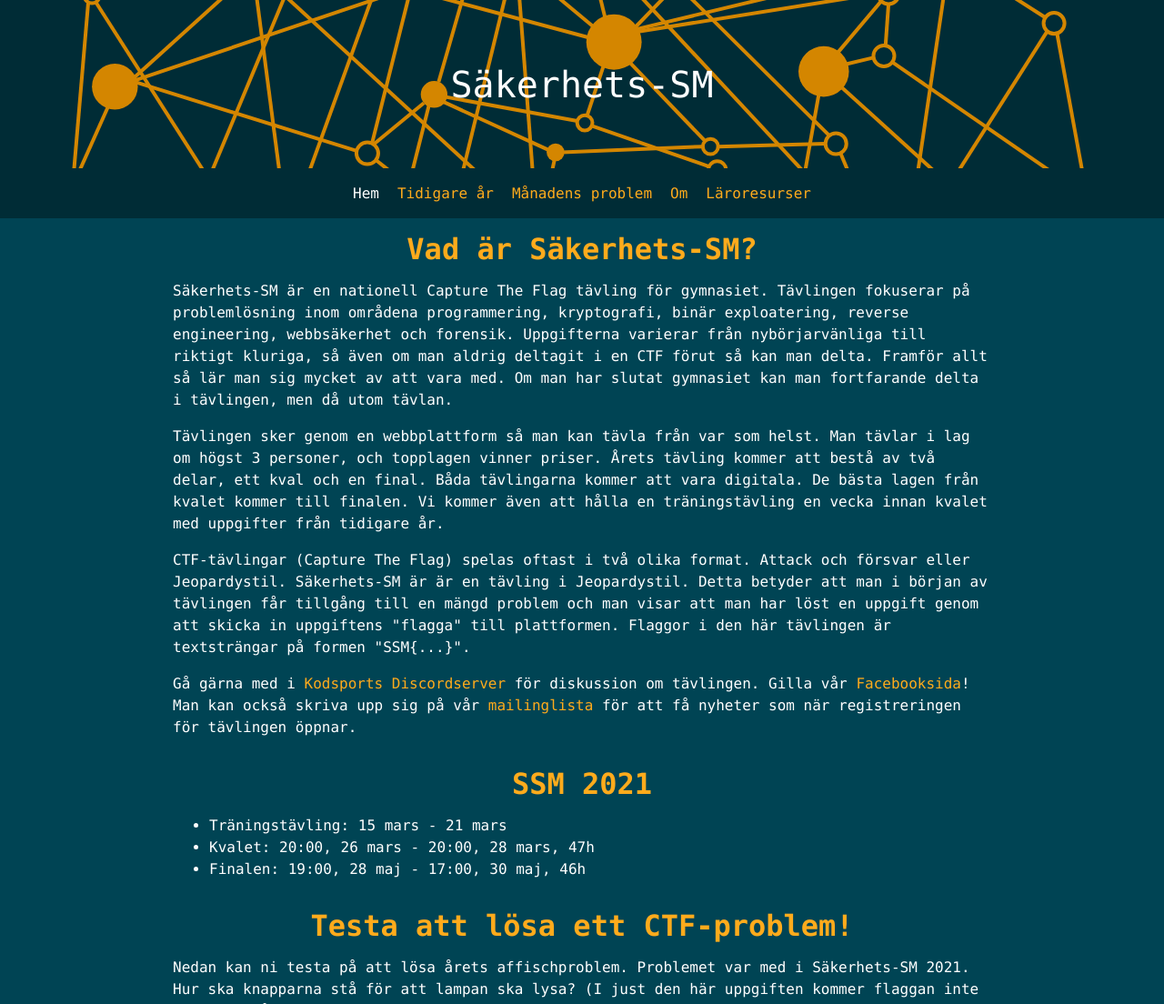
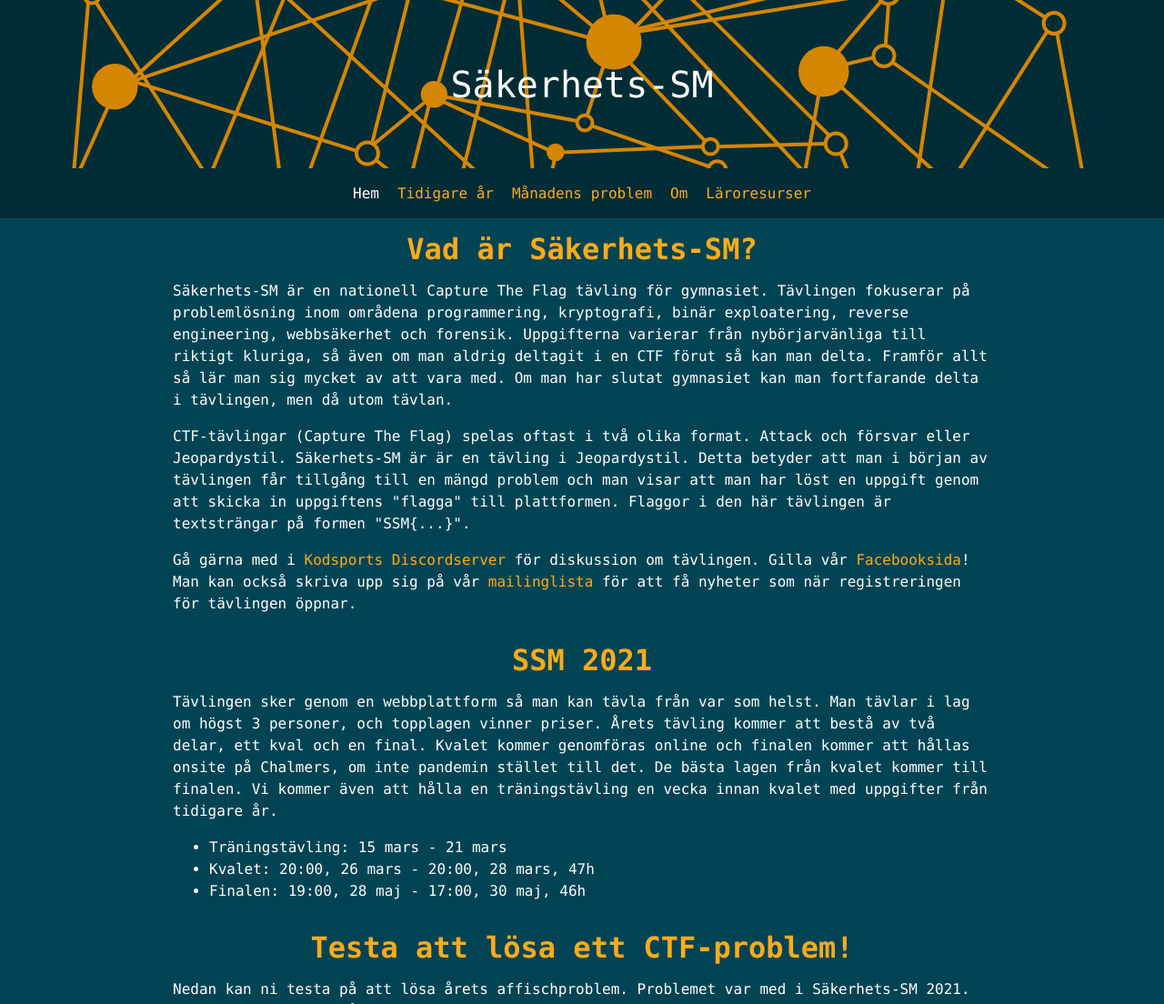
Before and after one commit to sakerhetssm/sakerhetssm.github.io, a Gatsby site: page / in a window 1280 px wide. Shown: the top 1104 px of the page at 91% size. Built offline with nearby package versions, Linux system fonts and the light colour scheme; Gatsby itself is replaced by a stand-in of ours.

Commit message:
Move a paragraph and mark final as onsite

```diff
--- a/src/pages/index.js
+++ b/src/pages/index.js
@@ -14,11 +14,12 @@ const IndexPage = () => {
     <MainLayout>
       <h1>Vad är Säkerhets-SM?</h1>
       <p>Säkerhets-SM är en nationell Capture The Flag tävling för gymnasiet. Tävlingen fokuserar på problemlösning inom områdena programmering, kryptografi, binär exploatering, reverse engineering, webbsäkerhet och forensik. Uppgifterna varierar från nybörjarvänliga till riktigt kluriga, så även om man aldrig deltagit i en CTF förut så kan man delta. Framför allt så lär man sig mycket av att vara med. Om man har slutat gymnasiet kan man fortfarande delta i tävlingen, men då utom tävlan.</p>
-      <p>Tävlingen sker genom en webbplattform så man kan tävla från var som helst. Man tävlar i lag om högst 3 personer, och topplagen vinner priser. Årets tävling kommer att bestå av två delar, ett kval och en final. Båda tävlingarna kommer att vara digitala. De bästa lagen från kvalet kommer till finalen. Vi kommer även att hålla en träningstävling en vecka innan kvalet med uppgifter från tidigare år.</p>
       <p>CTF-tävlingar (Capture The Flag) spelas oftast i två olika format. Attack och försvar eller Jeopardystil. Säkerhets-SM är är en tävling i Jeopardystil. Detta betyder att man i början av tävlingen får tillgång till en mängd problem och man visar att man har löst en uppgift genom att skicka in uppgiftens "flagga" till plattformen. Flaggor i den här tävlingen är textsträngar på formen "SSM{"{"}...{"}"}".</p>
       <p>Gå gärna med i <a href="https://discord.gg/edKFKKU">Kodsports Discordserver</a> för diskussion om tävlingen. Gilla vår <a href="https://www.facebook.com/sakerhetssm">Facebooksida</a>! Man kan också skriva upp sig på vår <a href="https://cdn.forms-content.sg-form.com/338d60af-6184-11eb-8f8c-86607a56e162">mailinglista</a> för att få nyheter som när registreringen för tävlingen öppnar.</p>
 
       <h1>SSM 2021</h1>
+      <p>Tävlingen sker genom en webbplattform så man kan tävla från var som helst. Man tävlar i lag om högst 3 personer, och topplagen vinner priser. Årets tävling kommer att bestå av två delar, ett kval och en final. Kvalet kommer genomföras online och finalen kommer att hållas onsite på Chalmers, om inte pandemin stället till det. De bästa lagen från kvalet kommer till finalen. Vi kommer även att hålla en träningstävling en vecka innan kvalet med uppgifter från tidigare år.</p>
+
       <ul>
         <li>Träningstävling: 15 mars - 21 mars</li>
         <li>Kvalet: 20:00, 26 mars - 20:00, 28 mars, 47h</li>
```
